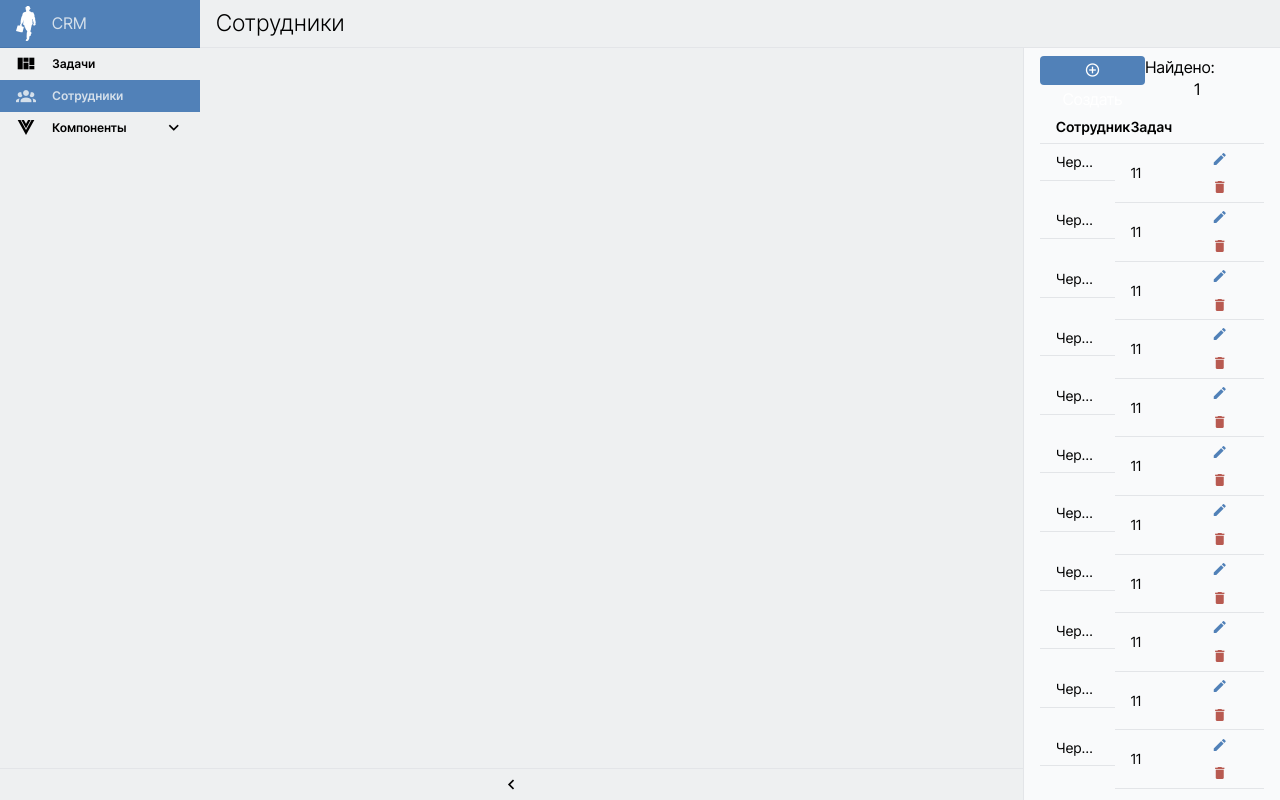
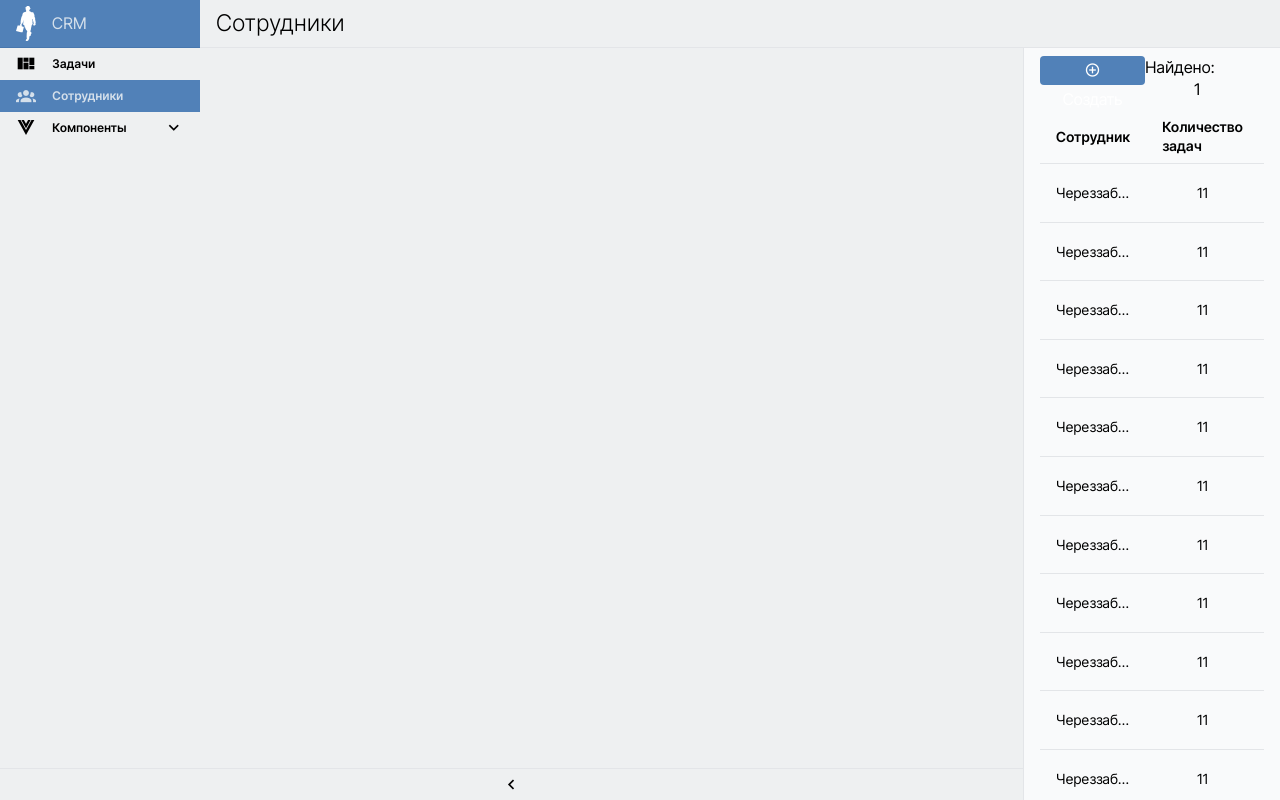
Before and after one commit to hardmagnett/big-company, a Vue app: page /employees in a window 1280 px wide. Built offline with nearby package versions, Linux system fonts and the light colour scheme.

Commit message:
Таблицы

```diff
--- a/src/a-library/assets/global-modifiers/typo.css
+++ b/src/a-library/assets/global-modifiers/typo.css
@@ -5,3 +5,11 @@
   white-space: nowrap;
   text-overflow: ellipsis;
 }
+
+.mod--ellipsis-one-line-on-table-cell {
+  max-width: 80px;  /*В случае с таблицами это будет не максимальная а минимальная длина. Таблицы, что тут добавить.*/
+  overflow: hidden;
+  white-space: nowrap;
+  text-overflow: ellipsis;
+  /*outline: 1px solid orange;*/
+}
--- a/src/a-library/components/other/ATable/ATable.vue
+++ b/src/a-library/components/other/ATable/ATable.vue
@@ -50,13 +50,16 @@
         padding: calc(var(--gap) / 2) var(--gap);
         text-align: left;
         border-bottom: 1px solid var(--border-color);
-        font-size: var(--font-size-small)
+        font-size: var(--font-size-small);
+
+        /*border-collapse: collapse;*/
+
+        /*display: inline-block;*/
       }
     }
 
     /*:slotted(:not(thead) tr:hover) {*/
     :not(thead) tr:hover {
-      /*todo:: раскомментить*/
       background-color: var(--clr-bg-blue-small);
     }
   }
@@ -94,11 +97,11 @@
 
   /*Подходит для случаев, когда например не влезающий однострочный текст в ячейке нужно оборвать троеточием.*/
   /*При этом ширины ячеек перестанут подстраиваться под длину контента!!*/
-  &.a-table--fixed-layout {
-    table {
-      table-layout: fixed;
-    }
-
-  }
+  /*&.a-table--fixed-layout {*/
+  /*  table {*/
+  /*    !*todo:: что-то нужно с этим сделать*! Решил! Удалить это нафиг!*/
+  /*    !*table-layout: fixed;*!*/
+  /*  }*/
+  /*}*/
 }
 </style>
--- a/src/app/components/employees/EmployeeRow/EmployeeRow.vue
+++ b/src/app/components/employees/EmployeeRow/EmployeeRow.vue
@@ -3,8 +3,8 @@
 
 <template>
   <tr class="employee-row">
-    <td class="mod--ellipsis-one-line">Череззабороногузадерищенко Виктор</td>
-    <td>11</td>
+    <td class="mod--ellipsis-one-line-on-table-cell">Череззабороногузадерищенко Виктор</td>
+    <td class="employee-row__task-qty">11</td>
     <td class="employee-row__buttons">
       <ABtn icon><AIcon icon="mdi-pencil" /></ABtn>
       <ABtn icon class="btn--error"><AIcon icon="mdi-delete" /></ABtn>
@@ -15,8 +15,28 @@
 <style scoped>
 .employee-row {
   .employee-row__buttons {
-    padding-top: 0;
-    padding-bottom: 0;
+    /*padding-top: 0;*/
+    /*padding-bottom: 0;*/
+    /*padding-left: 0;*/
+    /*padding-right: 0;*/
+    padding: 0;
+    width: 58px;
+
+    /*outline: 1px solid red;*/
+
+    /*overflow: hidden;*/
+    /*display: inline-block;*/
+    /*white-space: nowrap;*/
+  }
+  .employee-row__task-qty {
+    width: 156px;
+    text-align: center;
+
+    /*outline: 1px solid green;*/
+
+    /*overflow: hidden;*/
+    /*display: inline-block;*/
+    /*white-space: nowrap;*/
   }
 }
 </style>
--- a/src/app/components/employees/EmployeesTable/EmployeesTable.vue
+++ b/src/app/components/employees/EmployeesTable/EmployeesTable.vue
@@ -6,11 +6,12 @@ import EmployeeRow from "@/app/components/employees/EmployeeRow/EmployeeRow.vue"
 
   <!--<ATable style="height: 200px" class="a-table&#45;&#45;fixed-header">-->
   <!--style="height: 200px"-->
-  <ATable class="employees-table a-table--fixed-header a-table--fixed-layout">
+  <ATable class="employees-table a-table--fixed-header">
     <thead>
     <tr>
       <th>Сотрудник</th>
-      <th>Задач</th>
+      <th>Количество задач</th>
+      <!--<th style="width: 40px;"></th>-->
       <th></th>
     </tr>
     </thead>
```
